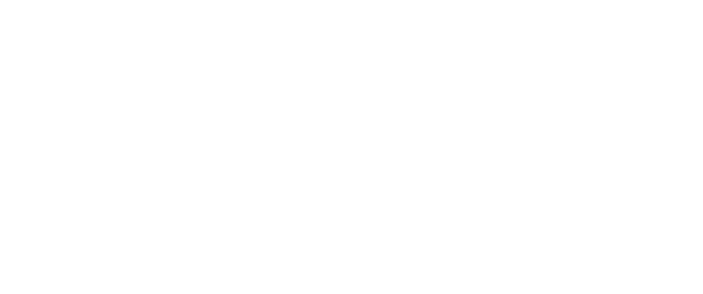
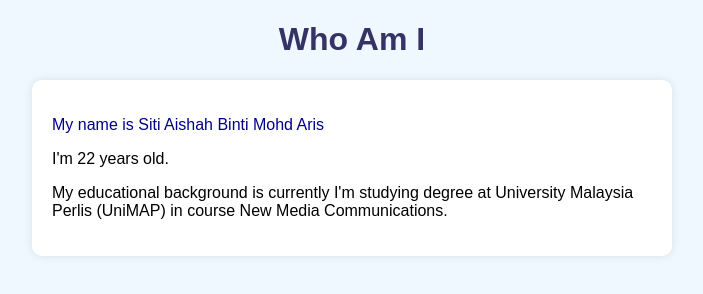
Before and after one commit to aishahcomei123/exercise, a plain HTML site: page exercise3.html in a window 1280 px wide. Shown: the whole page, without its empty margins (288-991 px from the left). Drawn offline with Linux system fonts and the light colour scheme.

Commit message:
Add files via upload

```diff
--- a/exercise1.html
+++ b/exercise1.html
@@ -0,0 +1,12 @@
+<!DOCTYPE html>
+<html lang="en">
+<head>
+    <meta charset="UTF-8">
+    <meta name="viewport" content="width=device-width, initial-scale=1.0">
+    <title>Hello Page</title>
+    <link rel="stylesheet" href="style.css">
+</head>
+<body>
+    <h1>Hello everyone, my name is CSS How To Exercise</h1>
+</body>
+</html>
--- a/exercise3.html
+++ b/exercise3.html
@@ -0,0 +1,42 @@
+<!DOCTYPE html>
+<html lang="en">
+<head>
+    <meta charset="UTF-8">
+    <title>Who Am I</title>
+
+    <!-- Internal CSS -->
+    <style>
+        body {
+            font-family: Arial, sans-serif;
+            background-color: #f0f8ff;
+            margin: 20px;
+        }
+        h1 {
+            color: #333366;
+            text-align: center;
+        }
+        .content {
+            background-color: #ffffff;
+            padding: 20px;
+            border-radius: 10px;
+            box-shadow: 0 0 10px rgba(0,0,0,0.1);
+            max-width: 600px;
+            margin: auto;
+        }
+    </style>
+
+    <!-- Link External CSS -->
+    <link rel="stylesheet" href="style.css">
+</head>
+<body>
+
+    <h1>Who Am I</h1>
+
+    <div class="content">
+        <p style="color: darkblue;">My name is Siti Aishah Binti Mohd Aris</p> <!-- Inline CSS applied here -->
+        <p>I'm 22 years old.</p>
+        <p>My educational background is currently I'm studying degree at University Malaysia Perlis (UniMAP) in course New Media Communications.</p>
+    </div>
+
+</body>
+</html>
--- a/mystyle.css
+++ b/mystyle.css
@@ -0,0 +1,8 @@
+p {
+    font-size: 16px;
+    line-height: 1.5;
+}
+
+.content p {
+    margin-bottom: 10px;
+}
--- a/style 1 css.css
+++ b/style 1 css.css
@@ -0,0 +1,4 @@
+p {
+    font-family: Verdana, sans-serif;
+    font-size: 14pt;
+}
```
Also changed, not shown: exercise2.html (+11 -0 lines), index.html (+4 -4 lines).
